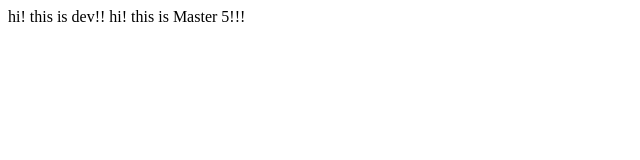
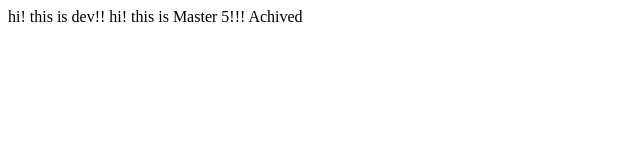
Before and after one commit to 00popDev00/dream, a React (Create React App) app: page / in a window 1280 px wide. Shown: the top 160 px of the page, without its empty margins (0-640 px from the left). Built offline with nearby package versions, Linux system fonts and the light colour scheme.

Commit message:
done with push

```diff
--- a/src/App.js
+++ b/src/App.js
@@ -1,7 +1,7 @@
 import React from "react";
 
 const App = () => {
-  return <>{"hi! this is dev!! hi! this is Master 5!!!"}</>;
+  return <>{"hi! this is dev!! hi! this is Master 5!!!  Achived"}</>;
 };
 
 export default App;
```
